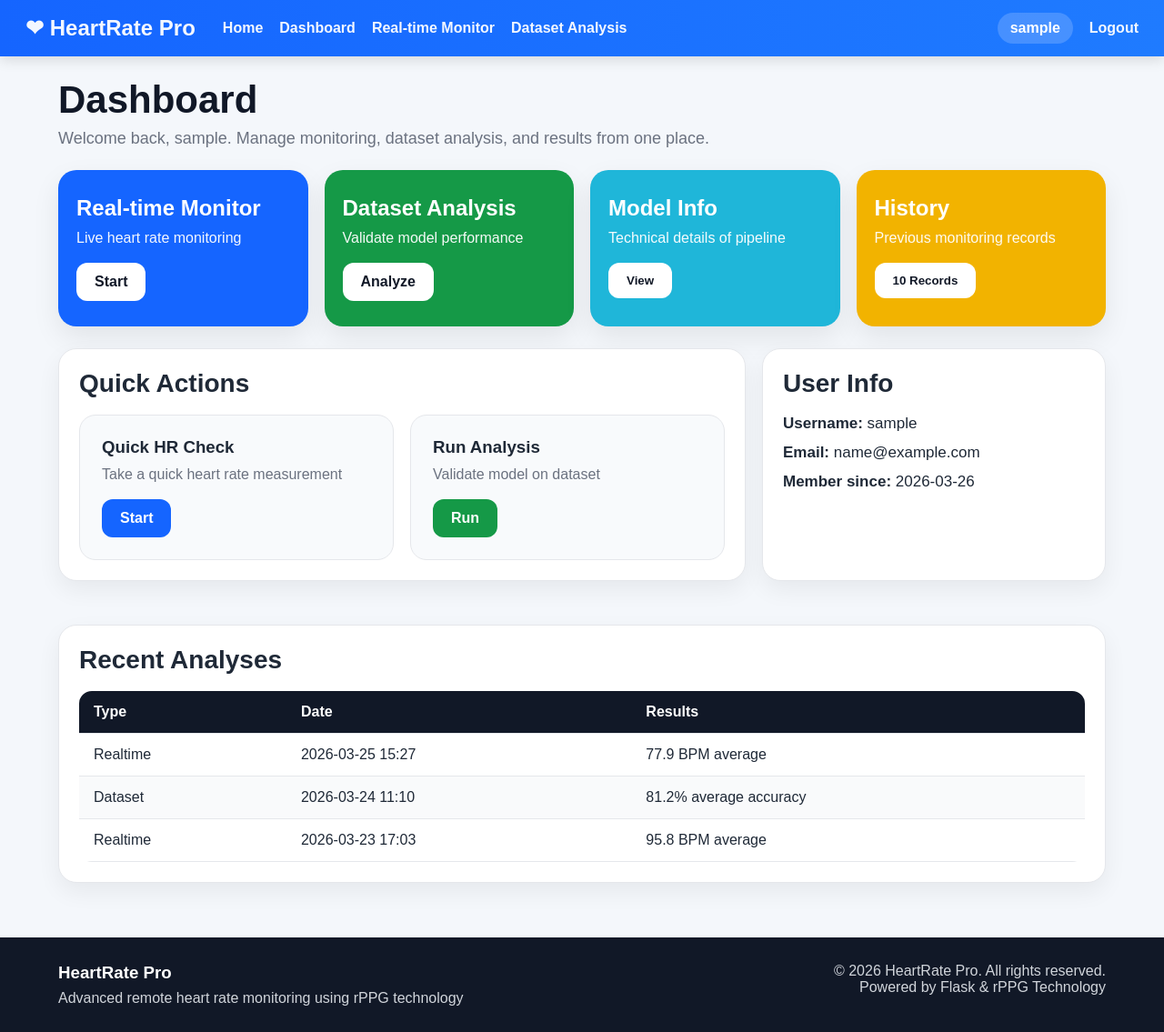
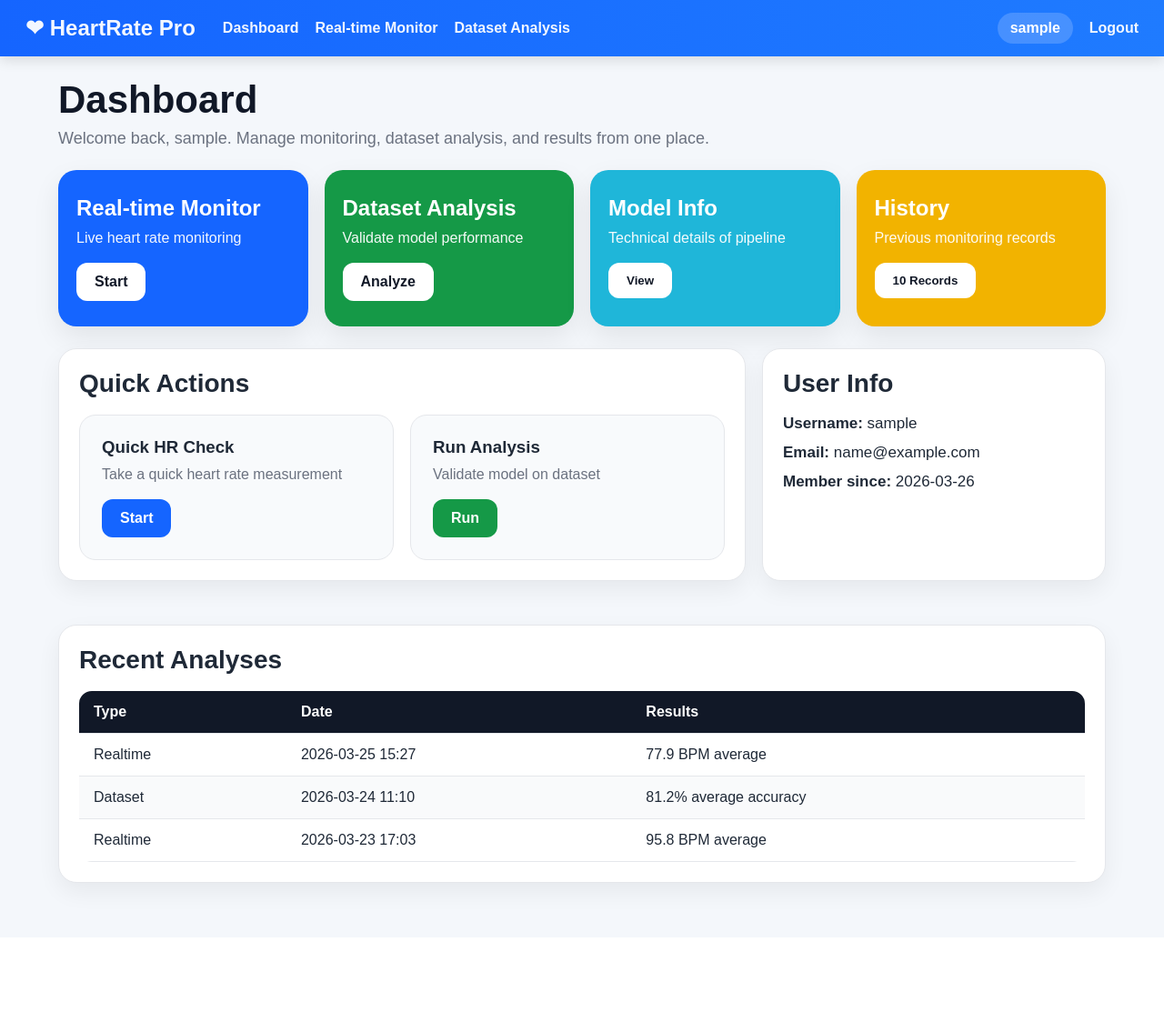
Before and after one commit to Hyihuiowwwii/SmartHire-rPPG-DL, a Flask app: page /dashboard in a window 1280 px wide. Shown: the whole page at 91% size. After the commit the page ends 995 px from the top, so only its background shows below. Run offline with Flask 3, Linux system fonts and the light colour scheme; the visitor is signed in with stand-in values (Sample User, id 1).

Commit message:
Update base.html

```diff
--- a/templates/base.html
+++ b/templates/base.html
@@ -3,9 +3,8 @@
 <head>
     <meta charset="UTF-8">
     <meta name="viewport" content="width=device-width, initial-scale=1.0">
-    <title>{{ title }} | HeartRate Pro</title>
+    <title>{{ title if title else "HeartRate Pro" }}</title>
     <link rel="stylesheet" href="{{ url_for('static', filename='css/style.css') }}">
-    <script defer src="{{ url_for('static', filename='js/main.js') }}"></script>
 </head>
 <body>
     <nav class="navbar">
@@ -13,8 +12,8 @@
             <a href="{{ url_for('dashboard') if session.get('user') else url_for('login') }}" class="brand">
                 ❤ HeartRate Pro
             </a>
+
             {% if session.get('user') %}
-                <a href="{{ url_for('dashboard') }}">Home</a>
                 <a href="{{ url_for('dashboard') }}">Dashboard</a>
                 <a href="{{ url_for('monitor') }}">Real-time Monitor</a>
                 <a href="{{ url_for('dataset') }}">Dataset Analysis</a>
@@ -38,7 +37,6 @@
                 {% for category, message in messages %}
                     <div class="flash flash-{{ category }}">
                         <span>{{ message }}</span>
-                        <button class="flash-close" onclick="this.parentElement.style.display='none'">×</button>
                     </div>
                 {% endfor %}
             {% endif %}
@@ -46,16 +44,5 @@
 
         {% block content %}{% endblock %}
     </main>
-
-    <footer class="footer">
-        <div>
-            <h3>HeartRate Pro</h3>
-            <p>Advanced remote heart rate monitoring using rPPG technology</p>
-        </div>
-        <div class="footer-right">
-            <p>© 2026 HeartRate Pro. All rights reserved.</p>
-            <p>Powered by Flask & rPPG Technology</p>
-        </div>
-    </footer>
 </body>
 </html>
```
